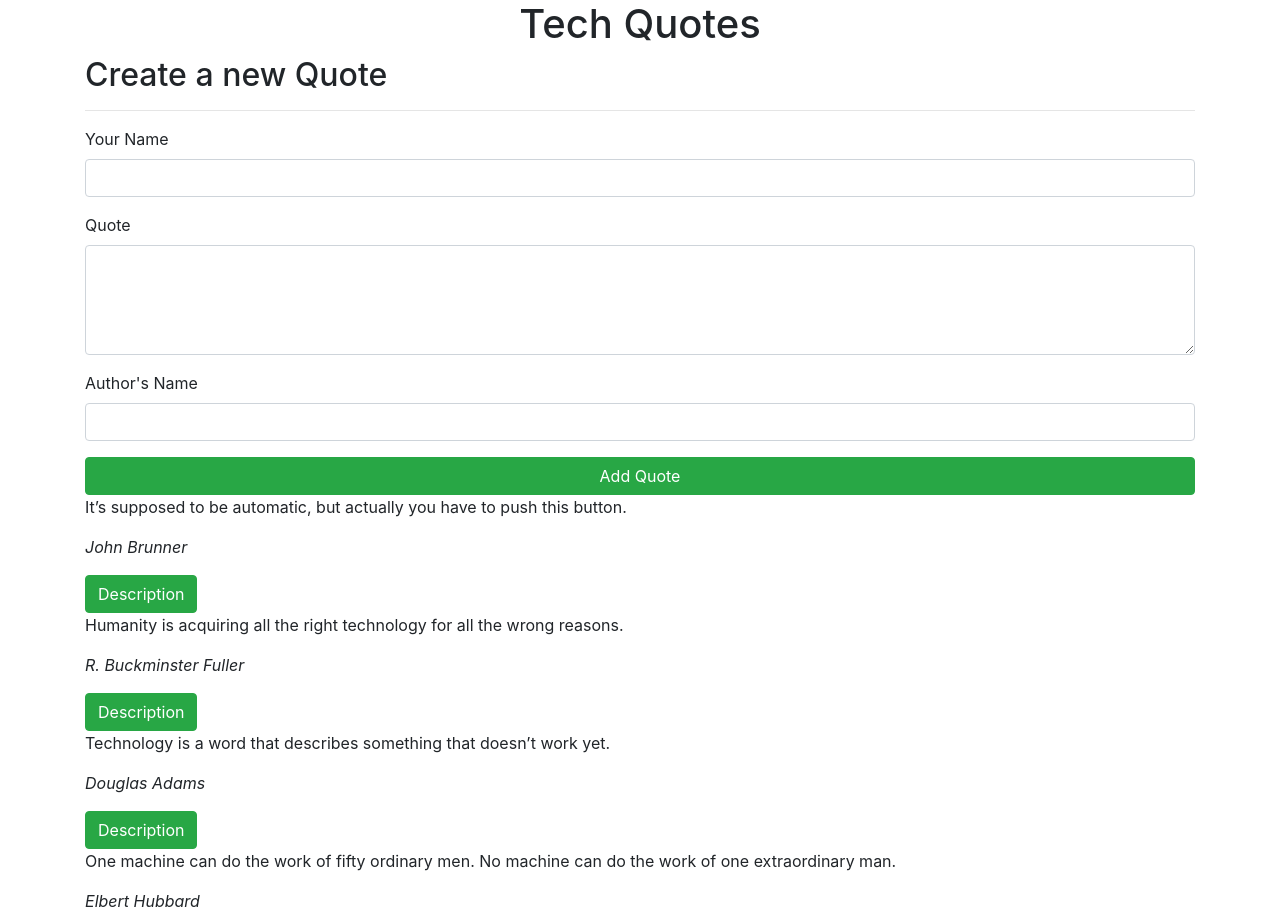
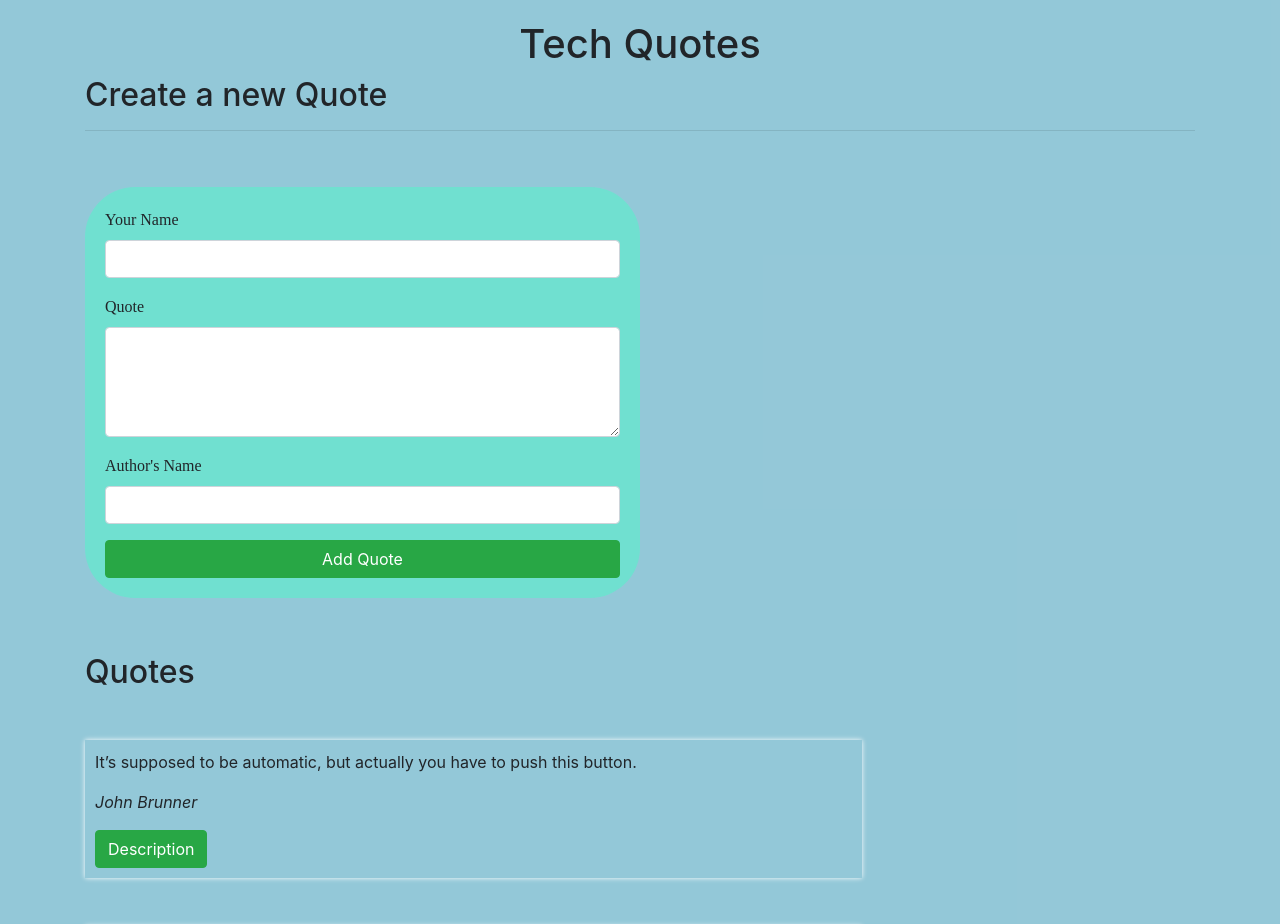
Before and after one commit to daisyarusey/Quotes, an Angular app: page / in a window 1280 px wide. Shown: the top 924 px of the page. Built offline with nearby package versions, Linux system fonts and the light colour scheme.

Commit message:
Edit readme.md

```diff
--- a/src/app/app.module.ts
+++ b/src/app/app.module.ts
@@ -7,6 +7,7 @@ import { AppComponent } from './app.component';
 import { QuoteComponent } from './quote/quote.component';
 import { QuoteFormComponent } from './quote-form/quote-form.component';
 import { QuoteDetailComponent } from './quote-detail/quote-detail.component';
+import { DateCountPipe } from './date-count.pipe';
 
 
 
@@ -16,6 +17,7 @@ import { QuoteDetailComponent } from './quote-detail/quote-detail.component';
     QuoteComponent,
     QuoteFormComponent,
     QuoteDetailComponent,
+    DateCountPipe,
 
 
   ],
--- /dev/null
+++ b/src/app/date-count.pipe.ts
@@ -0,0 +1,23 @@
+import { Pipe, PipeTransform } from '@angular/core';
+
+@Pipe({
+  name: 'dateCount'
+})
+export class DateCountPipe implements PipeTransform {
+
+  transform(value: any): number {
+    let today:Date = new Date();//gets current date
+    let todayWithNoTime:any = new Date(today.getFullYear(),today.getMonth(),today.getDate());
+    //gets userinput date
+    var dateDifference = Math.abs(todayWithNoTime - value);
+    const secondsInDay = 86400;
+    var dateDifferenceSeconds = dateDifference*0.001;
+    var dateCounter = Math.floor(dateDifferenceSeconds/secondsInDay);
+    if(dateCounter >= 1 && value < todayWithNoTime){
+      return dateCounter;
+    } else {
+      return 0;
+    }
+  }
+
+}
--- a/src/app/quote-detail/quote-detail.component.html
+++ b/src/app/quote-detail/quote-detail.component.html
@@ -1,2 +1,6 @@
 <p>Posted on {{quote.postDate|date}} <br> By {{quote.name}}</p>
-<button class=" btn btn-danger">Delete</button>
+<p>Posted {{quote.completeDate | dateCount}} days ago </p>
+<button class=" btn btn-danger" (click)='quoteDelete(true)' >Delete</button><br>
+<button class="mt-2" (click)='positive(i)'>like</button>
+<button class="mt-2" (click)='negative(i)'>unlike</button>
+<p><strong>upVotes:</strong>{{quote.upvotes}} <strong>downVotes:</strong> {{quote.downvotes}}</p>
--- a/src/app/quote-detail/quote-detail.component.ts
+++ b/src/app/quote-detail/quote-detail.component.ts
@@ -1,4 +1,4 @@
-import { Component, OnInit,Input } from '@angular/core';
+import { Component, OnInit,Input,Output, EventEmitter } from '@angular/core';
 import { Quote } from '../quote';
 
 @Component({
@@ -9,6 +9,19 @@ import { Quote } from '../quote';
 export class QuoteDetailComponent implements OnInit {
 
   @Input() quote:Quote;
+  @Output() isComplete = new EventEmitter<boolean>();
+
+  quoteDelete(complete:boolean){
+    this.isComplete.emit(complete);
+
+  }
+
+  positive(i){
+    this.quote[i].upvotes +=1;
+  }
+  negative(i){
+       this.quote[i].downvotes +=1;
+     }
   constructor() { }
 
   ngOnInit() {
--- a/src/app/quote-form/quote-form.component.css
+++ b/src/app/quote-form/quote-form.component.css
@@ -0,0 +1,19 @@
+form{
+  background-position: relative;
+    width: 50% !important;
+    margin-bottom: 5%;
+    margin-top: 5%;
+    background-color: rgba(97, 235, 205, 0.7);
+    padding: 20px;
+    border-radius: 50px;
+
+  }
+  form:hover{
+    box-shadow: 0 0 10px black;
+  }
+  p{
+    font-family: 'Montserrat Alternates', sans-serif;
+  }
+  label{
+    font-family: 'Roboto Slab', serif;
+  }
--- a/src/app/quote-form/quote-form.component.ts
+++ b/src/app/quote-form/quote-form.component.ts
@@ -1,8 +1,8 @@
 import { Component, OnInit, Output, EventEmitter } from '@angular/core';
-import { globalAgent } from 'http';
+// import { globalAgent } from 'http';
 // import { Quote } from '@angular/compiler';
 import { Quote} from '../quote';
-import { from } from 'rxjs';
+// import { from } from 'rxjs';
 
 @Component({
   selector: 'app-quote-form',
@@ -11,13 +11,13 @@ import { from } from 'rxjs';
 })
 export class QuoteFormComponent implements OnInit {
 
-  newQuote=new Quote(0,"","","",new Date());
+  newQuote=new Quote(0,"","","",new Date(),0,0);
 
   @Output() addQuote = new EventEmitter<Quote>();
 
   submitQuote(){
     this.addQuote.emit(this.newQuote);
-    this.newQuote = new Quote(0,"","","",new Date())
+    this.newQuote = new Quote(0,"","","",new Date(),0,0)
   }
 
   constructor() { }
--- a/src/app/quote.ts
+++ b/src/app/quote.ts
@@ -5,7 +5,9 @@ export class Quote {
     public name: string,
     public theQuote: string,
     public author: string,
-    public postDate:Date)
+    public postDate:Date,
+    public upvotes:number,
+    public downvotes:number)
     {
       this.showDescription=false;
     }
--- a/src/app/quote/quote.component.css
+++ b/src/app/quote/quote.component.css
@@ -0,0 +1,12 @@
+.body{
+  background-color:rgba(41, 146, 178, 0.5) ;
+  padding: 20px;
+
+
+}
+#quotes{
+  padding: 10px;
+  width: 70%;
+  box-shadow: 0 0 5px rgb(255, 255, 255);
+  position: relative;
+}
--- a/src/app/quote/quote.component.html
+++ b/src/app/quote/quote.component.html
@@ -1,13 +1,23 @@
-<h1 class="text-center">Tech Quotes</h1>
+<div class="body d-block mx-auto">
+  <h1 class="text-center">Tech Quotes</h1>
 <div class="container">
   <div>
     <app-quote-form (addQuote)="addNewQuote($event)"></app-quote-form>
   </div>
+  <div>
+    <h2>Quotes</h2>
   <div *ngFor='let quote of quotes; let i=index'>
+    <div id="quotes" class="mt-5">
       <p>{{quote.theQuote}}</p>
       <em><p>{{quote.author}}</p></em>
       <button (click) = 'toggleDetails(i)'class="btn btn-success">Description</button>
-      <app-quote-detail *ngIf ='quote.showDescription' [quote] = 'quote'></app-quote-detail>
+      <app-quote-detail *ngIf ='quote.showDescription' [quote] = 'quote'(isComplete) ='quoteDelete($event,i)'></app-quote-detail>
+    </div>
+  </div>
+
+
   </div>
 
 </div>
+
+</div>
--- a/src/app/quote/quote.component.ts
+++ b/src/app/quote/quote.component.ts
@@ -9,11 +9,11 @@ import { Quote } from "../quote";
 export class QuoteComponent implements OnInit {
 
  public quotes: Quote[] = [
-    new Quote(1, "Daisy Arusey", "It’s supposed to be automatic, but actually you have to push this button.", "John Brunner", new Date(2019,5,5)),
-    new Quote(2, "Daisy Arusey", "Humanity is acquiring all the right technology for all the wrong reasons.", "R. Buckminster Fuller", new Date(2019,6,7)),
-    new Quote(3, "Daisy Arusey", "Technology is a word that describes something that doesn’t work yet.", "Douglas Adams", new Date(2019,1,12)),
-    new Quote(4, "Daisy Arusey", "One machine can do the work of fifty ordinary men. No machine can do the work of one extraordinary man.", "Elbert Hubbard", new Date(2019,11,7)),
-    new Quote(5,"Daisy Arusey","The art challenges the technology, and the technology inspires the art.", "John Lasseter", new Date(2019,10,7))
+    new Quote(1, "Daisy Arusey", "It’s supposed to be automatic, but actually you have to push this button.", "John Brunner", new Date(2018,5,5),0,0),
+    new Quote(2, "Daisy Arusey", "Humanity is acquiring all the right technology for all the wrong reasons.", "R. Buckminster Fuller", new Date(2018,6,7),0,0),
+    new Quote(3, "Daisy Arusey", "Technology is a word that describes something that doesn’t work yet.", "Douglas Adams", new Date(2018,1,12),0,0),
+    new Quote(4, "Daisy Arusey", "One machine can do the work of fifty ordinary men. No machine can do the work of one extraordinary man.", "Elbert Hubbard", new Date(2018,11,7),0,0),
+    new Quote(5,"Daisy Arusey","The art challenges the technology, and the technology inspires the art.", "John Lasseter", new Date(2018,10,7),0,0)
   ]
 
   addNewQuote(quote){
@@ -26,6 +26,16 @@ export class QuoteComponent implements OnInit {
     this.quotes[index].showDescription = !this.quotes[index].showDescription;
   }
 
+  quoteDelete(isComplete, index){
+    if (isComplete) {
+      let toDelete = confirm(`Are you sure you want to delete ${this.quotes[index].name}?`)
+
+      if (toDelete){
+        this.quotes.splice(index,1)
+      }
+    }
+  }
+
   constructor() { }
 
   ngOnInit() {}
```
Also changed, not shown: 2 other files (tests, documents, lock files or other folders).
